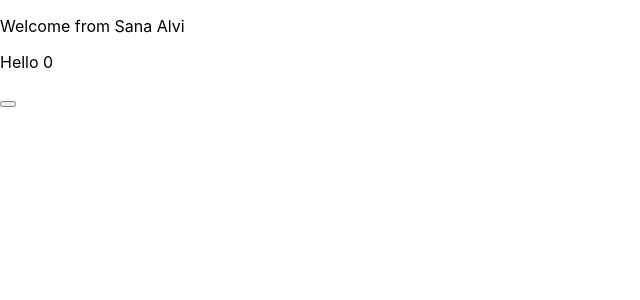
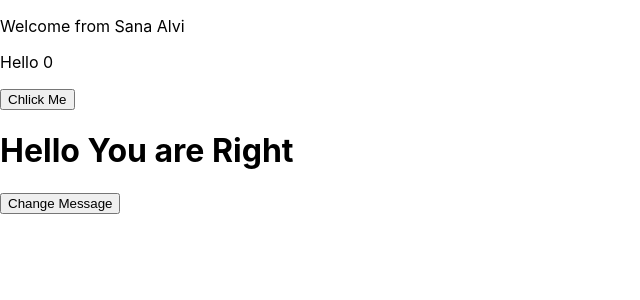
Before and after one commit to SanaAlvi/Bootcamp_react, a React (Create React App) app: page / in a window 1280 px wide. Shown: the top 300 px of the page, without its empty margins (0-640 px from the left). Built offline with nearby package versions, Linux system fonts and the light colour scheme.

Commit message:
Update App.js
New Button added

```diff
--- a/src/App.js
+++ b/src/App.js
@@ -4,6 +4,7 @@ import Change from './Changer.js'
 function App() {
 
   let [Value,ValueSet] = useState(0)
+  let [Message,setMessage]= useState(true)
 
   return (
     <div className="App">
@@ -12,7 +13,9 @@ function App() {
           Welcome from Sana Alvi
         </p>
         <Change Changer= {Value} />
-        <button onClick={() => Value=(ValueSet+1)} />
+        <button onClick={() => ValueSet=(Value+1)}>Chlick Me</button>
+  <h1>Hello {setMessage ? 'You are Right' : 'You may Wronge'}</h1>
+      <button onClick={() => Message=(!Message)}>Change Message</button>
 
     </div>
   );
```
